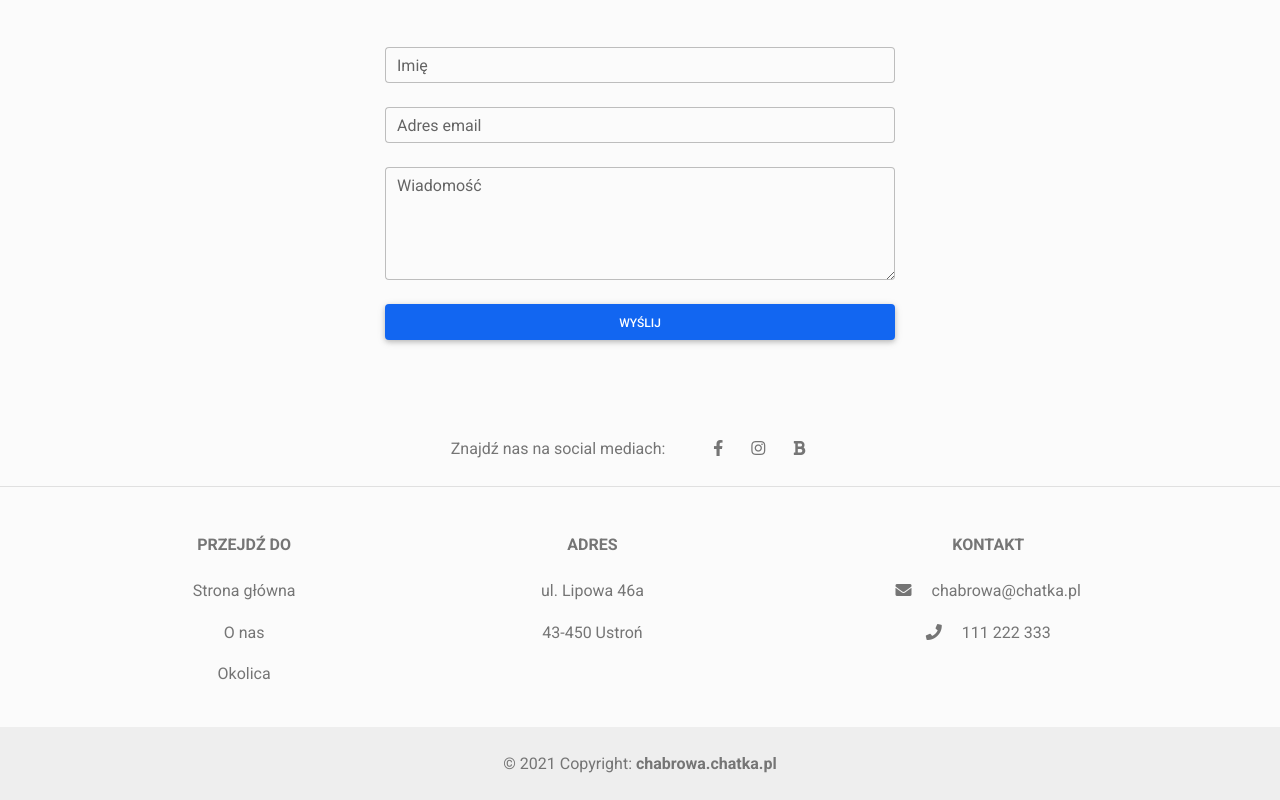
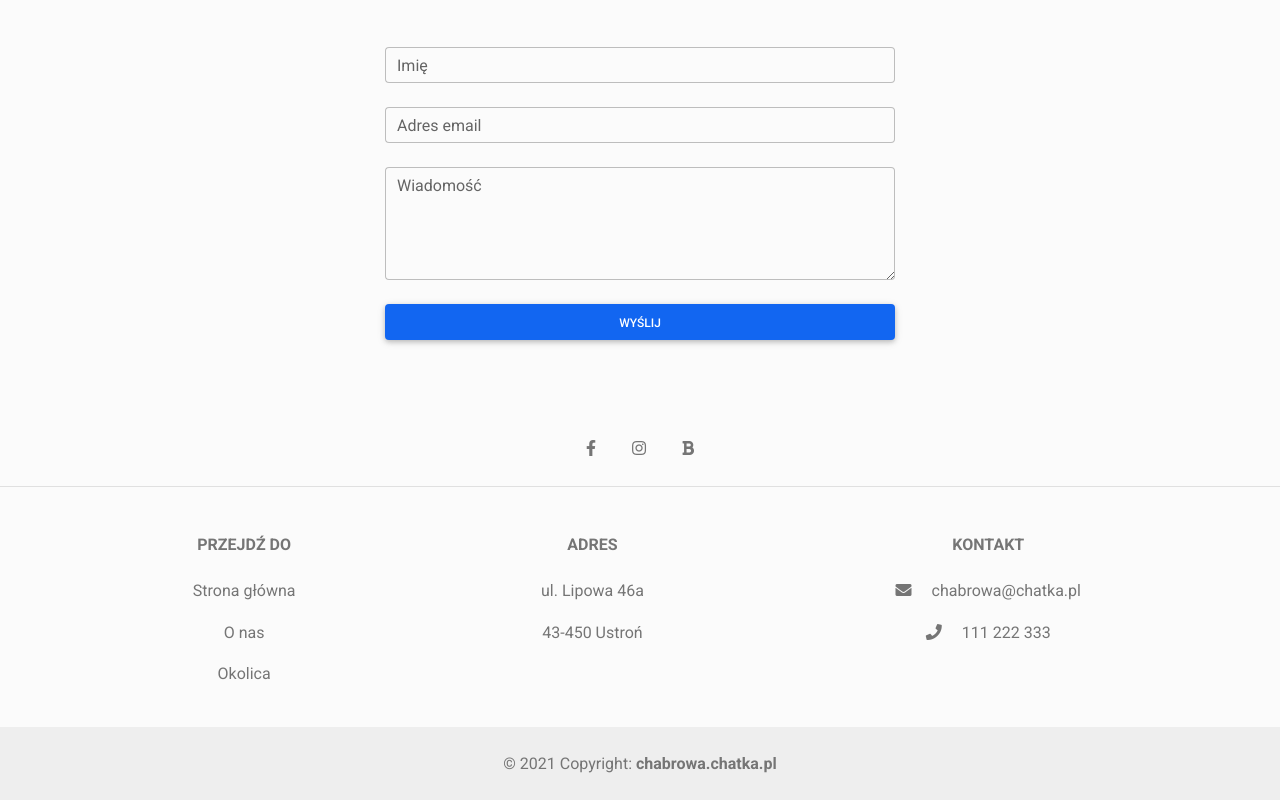
Before and after one commit to WojtekKondziela/chchv1, a website: page index.html in a window 1280 px wide. Shown: the part 2874-3674 px from the top of the page. Drawn offline with nearby package versions, Linux system fonts and the light colour scheme; a web font is replaced by a local one.

Commit message:
social media links section updated

```diff
--- a/index.html
+++ b/index.html
@@ -141,17 +141,14 @@
     </main>
     <footer class="text-center text-lg-start bg-light text-muted mt-auto">
         <section class="d-flex justify-content-center p-4 border-bottom">
-          <div class="me-5 d-none d-lg-block">
-            <span>Znajdź nas na social mediach:</span>
-          </div>
           <div>
-            <a href="" target="_blank" class="me-4 text-reset">
+            <a href="" target="_blank" class="px-3 text-reset text-center">
               <i class="fab fa-facebook-f"></i>
             </a>
-            <a href="" target="_blank" class="me-4 text-reset">
+            <a href="" target="_blank" class="px-3 text-reset text-center">
               <i class="fab fa-instagram"></i>
             </a>
-            <a href="" target="_blank" class="me-4 text-reset">
+            <a href="" target="_blank" class="px-3 text-reset text-center">
                 <i class="fas fa-bold"></i>
             </a>
           </div>
```
Also changed, not shown: subpages/contact.html (+3 -6 lines), subpages/gallery.html (+3 -6 lines), subpages/offer.html (+3 -6 lines).
